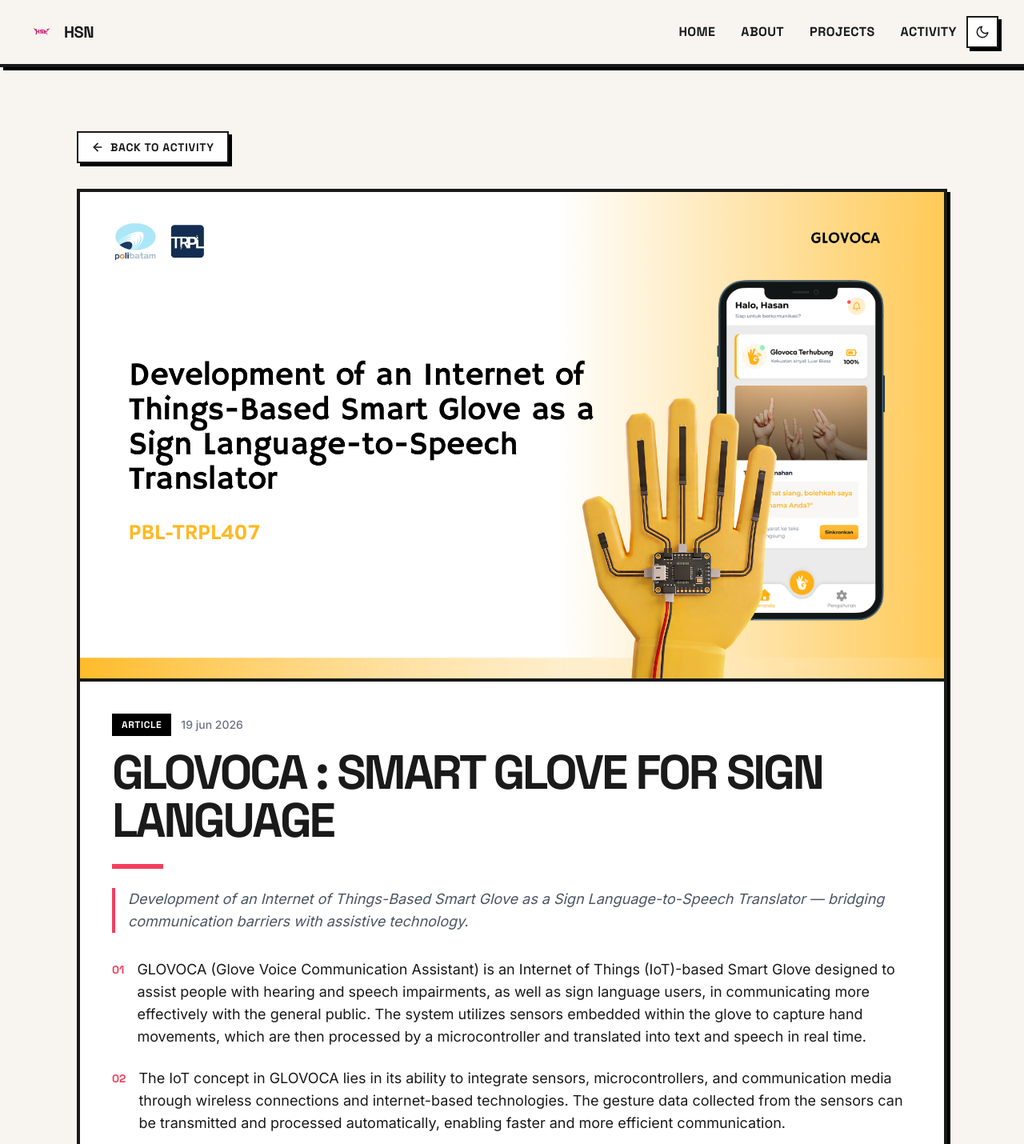
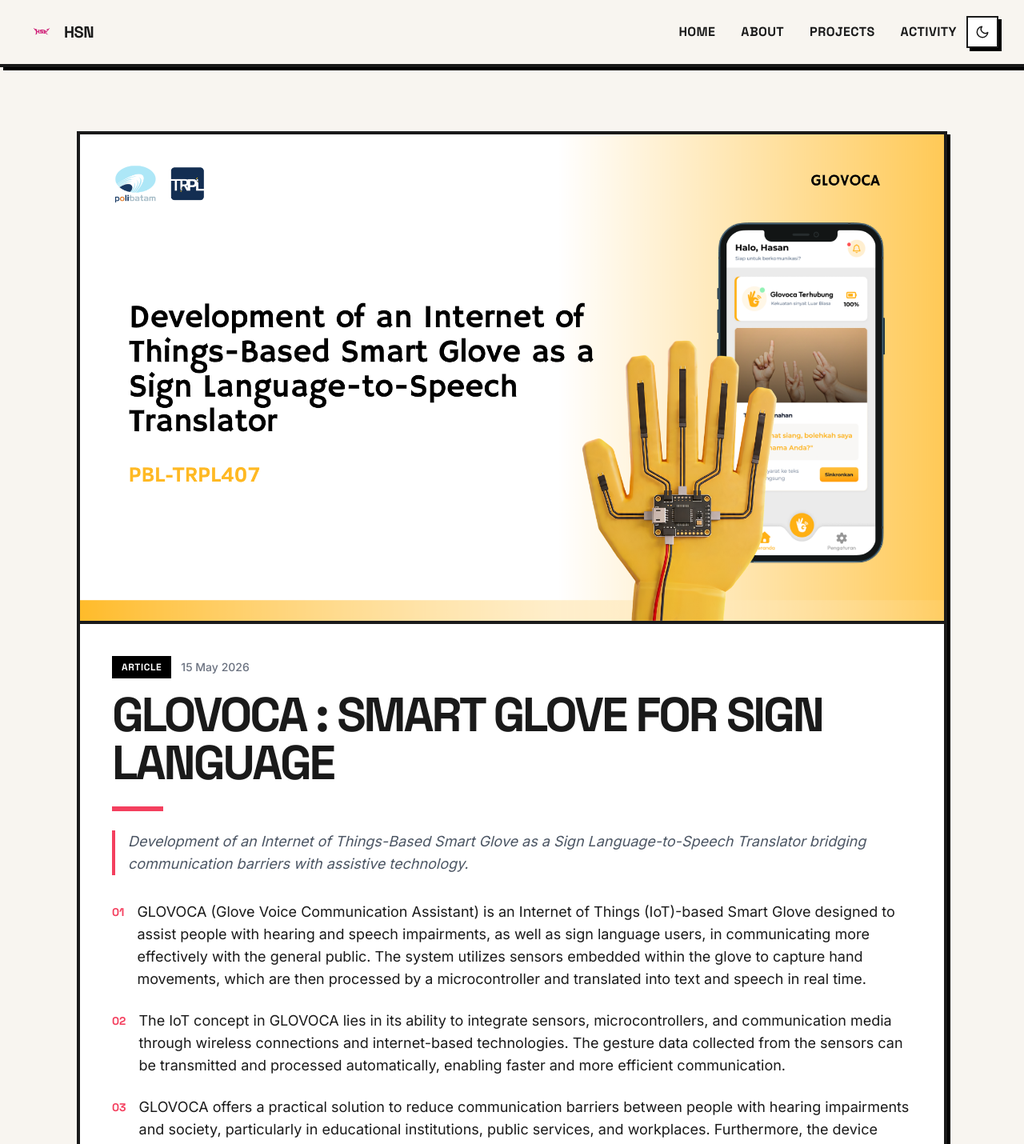
Before and after one commit to abddrhman/abddrhman.github.io, a Next.js app: page /activity/glovoca-smart-glove in a window 1280 px wide. Shown: the top 1430 px of the page at 80% size. Built offline with nearby package versions, Linux system fonts and the light colour scheme.

Commit message:
feat: conditional nav buttons in detail pages based on entry point

```diff
--- a/app/page.tsx
+++ b/app/page.tsx
@@ -23,7 +23,7 @@
         <div className="space-y-6 sm:space-y-8">
           <div className="grid grid-cols-1 md:grid-cols-2 gap-6 sm:gap-8">
             {featured.map((project) => (
-              <ProjectCard key={project.slug} {...project} />
+              <ProjectCard key={project.slug} from="home" {...project} />
             ))}
           </div>
 
--- a/app/project/[slug]/page.tsx
+++ b/app/project/[slug]/page.tsx
@@ -1,5 +1,6 @@
 import type { Metadata } from "next";
 import { notFound } from "next/navigation";
+import { Suspense } from "react";
 import { projects, getProjectBySlug } from "@/lib/projects";
 import ProjectDetailContent from "@/components/ProjectDetailContent";
 
@@ -26,5 +27,9 @@
   const project = getProjectBySlug(slug);
   if (!project) notFound();
 
-  return <ProjectDetailContent project={project} />;
+  return (
+    <Suspense fallback={null}>
+      <ProjectDetailContent project={project} />
+    </Suspense>
+  );
 }
--- a/components/ActivityDetailContent.tsx
+++ b/components/ActivityDetailContent.tsx
@@ -27,18 +27,7 @@
       animate="show"
       className="max-w-6xl mx-auto px-4 sm:px-6 lg:px-8 py-10 sm:py-16 lg:py-20"
     >
-      <motion.div variants={item}>
-        <Link
-          href="/activity"
-          className="inline-flex items-center gap-2 font-display font-bold text-xs sm:text-sm uppercase tracking-wider border-2 border-[var(--border-color)] px-3 py-2 sm:px-4 sm:py-2 bg-[var(--bg-secondary)] hover:bg-accent-500 hover:text-white hover:border-accent-500 transition-colors shadow-brutal mb-6 sm:mb-8 group"
-        >
-          <svg width="14" height="14" className="sm:w-4 sm:h-4 group-hover:-translate-x-1 transition-transform shrink-0" viewBox="0 0 24 24" fill="none" stroke="currentColor" strokeWidth="2.5" strokeLinecap="round" strokeLinejoin="round">
-            <path d="M19 12H5" />
-            <path d="m12 19-7-7 7-7" />
-          </svg>
-          back to activity
-        </Link>
-      </motion.div>
+
 
       <motion.div variants={item} className="border-[3px] sm:border-4 border-[var(--border-color)] bg-[var(--bg-secondary)] shadow-brutal overflow-hidden transition-colors duration-300">
         <motion.div
@@ -127,13 +116,13 @@
       <motion.div variants={item} className="mt-6 sm:mt-8 text-center">
         <Link
           href="/activity"
-          className="inline-flex items-center gap-2 font-display font-bold text-xs sm:text-sm uppercase tracking-wider bg-black dark:bg-gray-900 text-white px-6 py-3 sm:px-8 sm:py-4 border-2 border-[var(--border-color)] hover:bg-accent-500 hover:border-accent-500 transition-colors shadow-brutal"
+          className="inline-flex items-center gap-2 font-display font-bold text-xs sm:text-sm uppercase tracking-wider bg-black dark:bg-gray-900 text-white px-6 py-3 sm:px-8 sm:py-4 border-2 border-[var(--border-color)] hover:bg-accent-500 hover:border-accent-500 transition-colors shadow-brutal group"
         >
-          <svg width="14" height="14" className="sm:w-4 sm:h-4 shrink-0" viewBox="0 0 24 24" fill="none" stroke="currentColor" strokeWidth="2.5" strokeLinecap="round" strokeLinejoin="round">
+          <svg width="14" height="14" className="sm:w-4 sm:h-4 shrink-0 group-hover:-translate-x-1 transition-transform" viewBox="0 0 24 24" fill="none" stroke="currentColor" strokeWidth="2.5" strokeLinecap="round" strokeLinejoin="round">
             <path d="M19 12H5" />
             <path d="m12 19-7-7 7-7" />
           </svg>
-          back to all articles
+          back
         </Link>
       </motion.div>
     </motion.div>
--- a/components/ProjectCard.tsx
+++ b/components/ProjectCard.tsx
@@ -11,6 +11,7 @@
   image: string;
   category: string;
   slug: string;
+  from?: string;
 }
 
 export default function ProjectCard({
@@ -20,6 +21,7 @@
   image,
   category,
   slug,
+  from,
 }: ProjectCardProps) {
   return (
     <motion.div
@@ -30,7 +32,7 @@
       whileHover={{ y: -4 }}
       className="block group"
     >
-      <Link href={`/project/${slug}`} className="block">
+      <Link href={`/project/${slug}${from ? `?from=${from}` : ""}`} className="block">
         <div className="border-4 border-[var(--border-color)] shadow-brutal bg-[var(--bg-secondary)] hover:shadow-brutal-hover transition-shadow duration-200">
           <div className="relative overflow-hidden border-b-4 border-[var(--border-color)]">
             <div className="bg-gray-200 dark:bg-gray-800 relative">
--- a/components/ProjectDetailContent.tsx
+++ b/components/ProjectDetailContent.tsx
@@ -3,6 +3,7 @@
 import { motion } from "framer-motion";
 import Image from "next/image";
 import Link from "next/link";
+import { useSearchParams } from "next/navigation";
 import type { Project } from "@/lib/projects";
 
 interface Props {
@@ -27,6 +28,9 @@
 };
 
 export default function ProjectDetailContent({ project }: Props) {
+  const searchParams = useSearchParams();
+  const fromProject = searchParams?.get("from") === "project";
+
   return (
     <motion.div
       variants={container}
@@ -34,6 +38,7 @@
       animate="show"
       className="max-w-6xl mx-auto px-4 sm:px-6 lg:px-8 py-10 sm:py-16 lg:py-20"
     >
+      {!fromProject && (
         <motion.div variants={item}>
           <Link
             href="/"
@@ -46,6 +51,7 @@
             home
           </Link>
         </motion.div>
+      )}
 
       <motion.div
         variants={item}
@@ -182,13 +188,25 @@
       <motion.div variants={item} className="mt-6 sm:mt-8 text-center">
         <Link
           href="/project"
-          className="inline-flex items-center gap-2 font-display font-bold text-xs sm:text-sm uppercase tracking-wider bg-black dark:bg-gray-900 text-white px-6 py-3 sm:px-8 sm:py-4 border-2 border-[var(--border-color)] hover:bg-accent-500 hover:border-accent-500 transition-colors shadow-brutal"
+          className="inline-flex items-center gap-2 font-display font-bold text-xs sm:text-sm uppercase tracking-wider bg-black dark:bg-gray-900 text-white px-6 py-3 sm:px-8 sm:py-4 border-2 border-[var(--border-color)] hover:bg-accent-500 hover:border-accent-500 transition-colors shadow-brutal group"
         >
+          {fromProject ? (
+            <>
+              <svg width="14" height="14" className="sm:w-4 sm:h-4 shrink-0 group-hover:-translate-x-1 transition-transform" viewBox="0 0 24 24" fill="none" stroke="currentColor" strokeWidth="2.5" strokeLinecap="round" strokeLinejoin="round">
+                <path d="M19 12H5" />
+                <path d="m12 19-7-7 7-7" />
+              </svg>
+              back
+            </>
+          ) : (
+            <>
               see another project?
               <svg width="14" height="14" className="sm:w-4 sm:h-4 shrink-0 group-hover:translate-x-1 transition-transform" viewBox="0 0 24 24" fill="none" stroke="currentColor" strokeWidth="2.5" strokeLinecap="round" strokeLinejoin="round">
                 <path d="M5 12h14" />
                 <path d="m12 5 7 7-7 7" />
               </svg>
+            </>
+          )}
         </Link>
       </motion.div>
     </motion.div>
--- a/components/ProjectFilter.tsx
+++ b/components/ProjectFilter.tsx
@@ -56,7 +56,7 @@
               exit={{ opacity: 0, scale: 0.9 }}
               transition={{ duration: 0.3 }}
             >
-              <ProjectCard {...project} />
+              <ProjectCard from="project" {...project} />
             </motion.div>
           ))}
         </AnimatePresence>
--- a/lib/articles.ts
+++ b/lib/articles.ts
@@ -14,9 +14,9 @@
 
 export const articles: Article[] = [
   {
-    date: "19 jun 2026",
+    date: "15 May 2026",
     title: "Glovoca : Smart Glove for Sign Language",
-    excerpt: "Development of an Internet of Things-Based Smart Glove as a Sign Language-to-Speech Translator — bridging communication barriers with assistive technology.",
+    excerpt: "Development of an Internet of Things-Based Smart Glove as a Sign Language-to-Speech Translator bridging communication barriers with assistive technology.",
     category: "article",
     slug: "glovoca-smart-glove",
     image: "/Glovoca/Glovoca 1.png",
```
Lines whose indentation alone changed are shown as unchanged.
